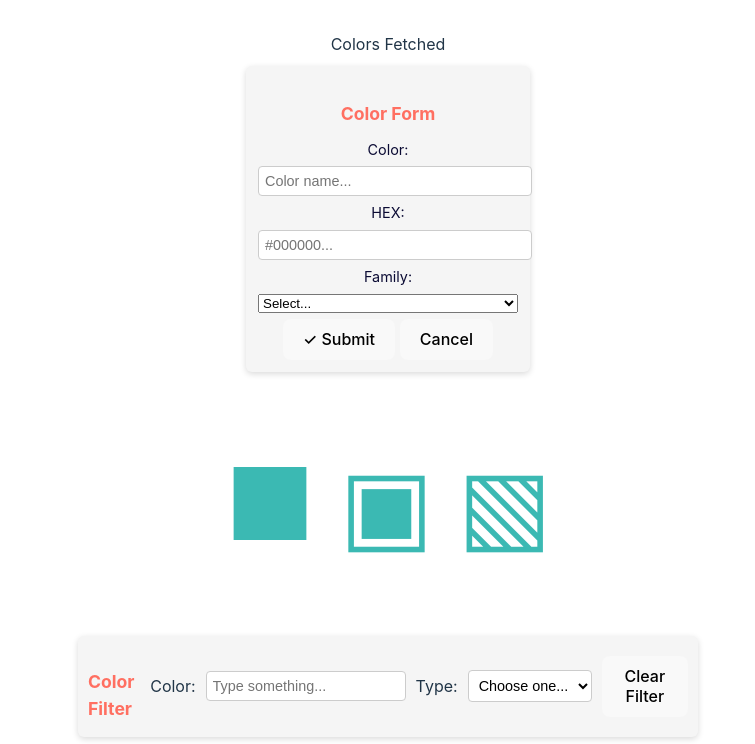
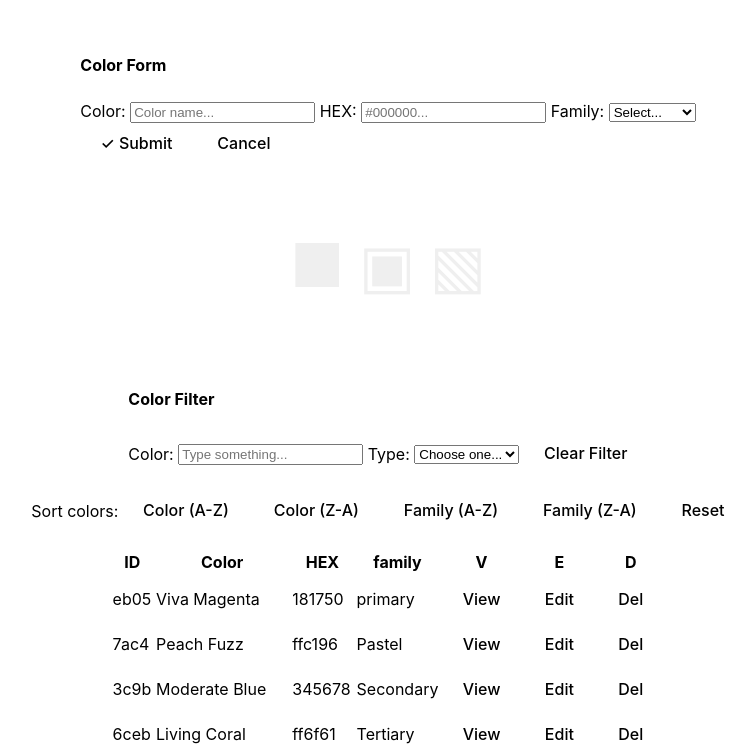
Before and after one commit to josdic1/color-checker-cc, a website built with Vite: page index.html in a window 1280 px wide. Shown: the top 744 px of the page, without its empty margins (252-1007 px from the left). Built offline with nearby package versions, Linux system fonts and the light colour scheme; data requests are answered from the project's data file.

Commit message:
ready for review

```diff
--- a/index.html
+++ b/index.html
@@ -10,7 +10,7 @@
 </head>
 
 <body>
-  <div id="message"></div>
+  <div id="header"></div>
   <div class='form-container'>
     <form id="form"></form>
   </div>
--- a/src/index.js
+++ b/src/index.js
@@ -1,3 +1,5 @@
+
+
 const init = () => {
 
   let inEditMode = false
@@ -17,10 +19,10 @@ const init = () => {
     code: '',
     family: ''
   }
-  let hex = "#3bb9b3"
+  let hex = "#FF5F15"
 
 
-  const message = document.getElementById('message')
+  const header = document.getElementById('header')
   const form = document.getElementById('form')
   const cube = document.getElementById('cube')
   const filter = document.getElementById('filter')
@@ -31,8 +33,8 @@ const init = () => {
   fetchColors()
 
 
+
   function renderCube(code) {
-
     const cubeHtml =
       `<h1 id='sphere' class="fill-text" style="color: ${code}"> ■ ▣ ▧ </h1>`
 
@@ -55,7 +57,7 @@ const init = () => {
 <option value='secondary'>Secondary</option>
 <option value='tertiary'>Tertiary</option>
     </select>
-    <button type="button" id="clearFilterBtn" class="filter-btn" name='clear'>Clear Filter</button>
+    <button type="button" id="clearFilterBtn" name='clear'>Clear Filter</button>
     `
 
 
@@ -94,7 +96,7 @@ const init = () => {
 
   function handleClearFilterClick() {
     document.getElementById('colorInputFilter').value = ''
-    message.textContent = 'Filter Cleared'
+
     renderList(colors)
   }
 
@@ -284,13 +286,12 @@ const init = () => {
       deleteColor(id)
     } else {
       if (name === "view") {
-        hex = "#" + colorObj.code
-        renderCube(hex)
+        renderCube("#" + colorObj.code)
       } else {
         if (name === 'edit') {
           inEditMode = true
           selectedColor = colorObj
-          message.textContent = 'Edit Mode, selectedColor Set'
+          renderCube("#" + colorObj.code)
 
           //populate form with existing color
           document.getElementById('colorInput').value = colorObj.color
@@ -310,10 +311,10 @@ const init = () => {
       }
       const data = await r.json()
       colors = data
-      message.textContent = 'Colors Fetched'
+
       renderList(data)
       renderForm()
-      renderCube(hex)
+      renderCube("#efefef")
       renderFilter()
       renderSort()
     } catch (error) { console.error(error) }
@@ -332,7 +333,7 @@ const init = () => {
         throw new Error('bad fetch in POST')
       }
       await fetchColors()
-      message.textContent = 'New Color Created'
+
     } catch (error) { console.error(error) }
   }
 
@@ -345,7 +346,7 @@ const init = () => {
         throw new Error('bad fetch in DELETE')
       }
       await fetchColors()
-      message.textContent = 'Color Deleted'
+
     } catch (error) { console.error(error) }
   }
 
@@ -362,7 +363,6 @@ const init = () => {
         throw new Error('bad fetch in PATCH')
       }
       await fetchColors()
-      message.textContent = 'Color Updated'
     } catch (error) { console.error(error) }
   }
 
--- a/src/style.css
+++ b/src/style.css
@@ -1,226 +1,67 @@
 :root {
+  --bg-color: white;
+  --text-color: black;
+  --btn-color: white;
+
   font-family: Inter, system-ui, Avenir, Helvetica, Arial, sans-serif;
   line-height: 1.5;
   font-weight: 400;
-
-  color-scheme: light dark;
-  color: rgba(255, 255, 255, 0.87);
-  background-color: #242424;
 
   font-synthesis: none;
   text-rendering: optimizeLegibility;
   -webkit-font-smoothing: antialiased;
   -moz-osx-font-smoothing: grayscale;
+
+  color: var(--text-color);
+  background-color: var(--bg-color);
 }
 
-a {
-  font-weight: 500;
-  color: #646cff;
-  text-decoration: inherit;
-}
-a:hover {
-  color: #535bf2;
+/* Dark mode overrides */
+.dark-theme {
+  --bg-color: black;
+  --text-color: white;
+  --btn-color: black;
 }
 
 body {
+  background-color: var(--bg-color);
+  color: var(--text-color);
   margin: 0;
   display: flex;
   flex-direction: column;
   align-items: center;
+  justify-content: flex-start;
   min-width: 320px;
   min-height: 100vh;
-  padding: 2rem;
+  padding: 1rem;
+  gap: 1rem; /* Adds space between elements */
 }
 
-#cube {
-  position: sticky;
-  top: 20px;
-  display: flex;
-  align-items: center;
-  justify-content: center;
-}
-
-.form-container, .cube-container {
-  width: 260px; /* More compact width */
-  padding: 12px;
-  background: rgb(245, 245, 245);
-  border-radius: 6px;
-  margin: 10px auto; /* Reduced margin */
-  text-align: center;
-  box-shadow: 0 2px 6px rgba(0, 0, 0, 0.15); /* Soft shadow for depth */
-}
-
-#form {
-  display: flex;
-  flex-direction: column;
-  gap: 6px; /* Adds spacing between elements */
-}
-
-.form-title, .filter-title {
-  font-size: 1.1em;
-  color: #ff6f61;
-  margin-bottom: 5px; /* Small spacing */
-}
-
-.form-label {
-  font-size: 0.9em;
-  color: #0b0b34;
-}
-
-.form-input {
-  width: 100%;
-  padding: 6px;
-  font-size: 0.9em;
-  border: 1px solid #ccc;
-  background: white;
-  color: black;
-  border-radius: 4px;
-}
-
-.form-input:focus {
-  outline: 2px solid #646cff;
-  border-color: #646cff;
-}
-
-.form-button {
-  background: #646cff;
-  color: white;
-  padding: 8px;
-  font-size: 0.9em;
-  border: none;
-  border-radius: 4px;
-  cursor: pointer;
-  transition: background 0.3s;
-}
-
-.form-button:hover {
-  background: #535bf2;
-}
-
-.filter-container {
-  width: flex;
-  max-width: 600px;
-  padding: 10px;
-  background: rgb(245, 245, 245);
-  border-radius: 6px;
-  margin: 10px auto;
-  display: flex;
-  align-items: center;
-  justify-content: space-between;
-  box-shadow: 0 2px 6px rgba(0, 0, 0, 0.15);
-}
-
-#filter {
-  display: flex;
-  flex-direction: row;
-  gap: 10px;
-  width: 100%;
-  align-items: center;
-}
-
-.filter-input {
-  flex: 1;
-  padding: 6px;
-  font-size: 0.9em;
-  border: 1px solid #ccc;
-  background: white;
-  color: black;
-  border-radius: 4px;
-}
-
-.filter-input:focus {
-  outline: 2px solid #646cff;
-  border-color: #646cff;
-}
-
-.filter-button {
-  background: #646cff;
-  color: white;
-  padding: 8px 12px;
-  font-size: 0.9em;
-  border: none;
-  border-radius: 4px;
-  cursor: pointer;
-  transition: background 0.3s;
-}
-
-.filter-button:hover {
-  background: #535bf2;
-}
-
-
-button:hover {
-  background: darkblue;
-}
-
-
-
-h1 {
-  font-size: 3.2em;
-  line-height: 1.1;
-}
-
-#app {
-  max-width: 1280px;
-  margin: 0 auto;
-  padding: 2rem;
-  text-align: center;
-}
-
-.logo {
-  height: 6em;
-  padding: 1.5em;
-  will-change: filter;
-  transition: filter 300ms;
-}
-.logo:hover {
-  filter: drop-shadow(0 0 2em #646cffaa);
-}
-.logo.vanilla:hover {
-  filter: drop-shadow(0 0 2em #f7df1eaa);
-}
-
-.card {
-  padding: 2em;
-}
-
-.read-the-docs {
-  color: #888;
-}
-
-.fill-text {
-  font-size: 100px;
-
-}
-
+/* Buttons will switch theme */
 button {
+  background-color: var(--btn-color);
+  color: var(--text-color);
   border-radius: 8px;
   border: 1px solid transparent;
   padding: 0.6em 1.2em;
   font-size: 1em;
   font-weight: 500;
   font-family: inherit;
-  background-color: #1a1a1a;
   cursor: pointer;
   transition: border-color 0.25s;
 }
+
 button:hover {
   border-color: #646cff;
 }
+
 button:focus,
 button:focus-visible {
   outline: 4px auto -webkit-focus-ring-color;
 }
 
-@media (prefers-color-scheme: light) {
-  :root {
-    color: #213547;
-    background-color: #ffffff;
-  }
-  a:hover {
-    color: #747bff;
-  }
-  button {
-    background-color: #f9f9f9;
-  }
+#cube {
+  position: relative;
+  top: 0;
+  font-size: 30px;
 }
```
